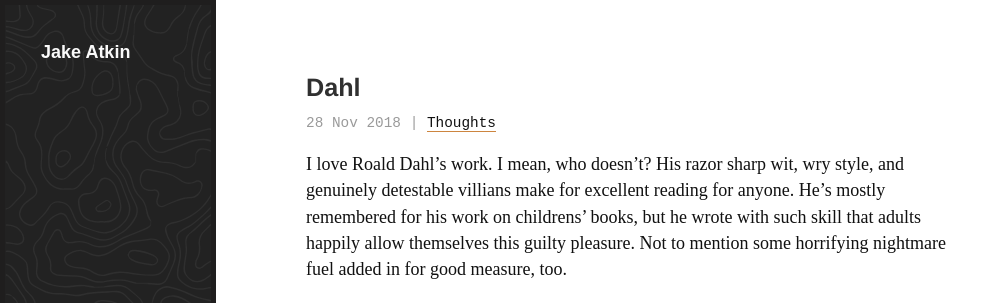
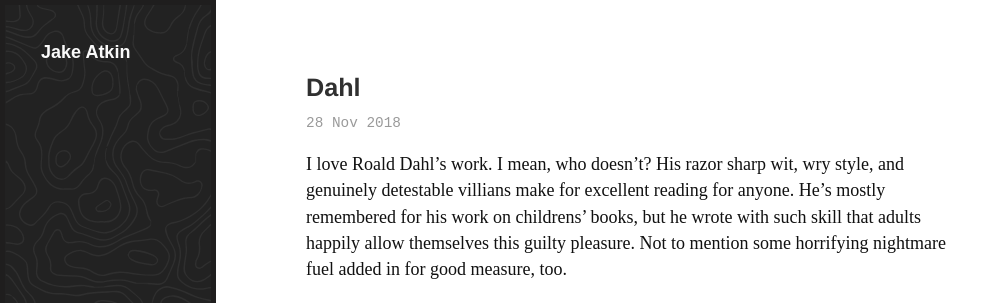
Before and after one commit to atkinja522/atkinja522.github.io, a Jekyll site: the page built from _posts/2018-11-28-Dahl.md, in a window 1280 px wide and 900 px high. Shown: the top 303 px of the window, without its empty margins (0-1007 px from the left). Built offline with Jekyll 4.4.1, drawn with Linux system fonts in a browser that asks for light colours; some web fonts are replaced.

Commit message:
updating fonts and tags

```diff
--- a/_layouts/post.html
+++ b/_layouts/post.html
@@ -4,10 +4,7 @@
 
 <div class="post">
   <h1 class="post-title">{{ page.title }}</h1>
-  <span class="post-date">{{ page.date | date_to_string }} | {% for tag in page.tags %}
-    {% capture tag_name %}{{ tag }}{% endcapture %}
-    <a href="/tag/{{ tag_name }}">{{ tag_name }}</a>
-  {% endfor %}</span>
+  <span class="post-date">{{ page.date | date_to_string }}</span>
   <span class="post-date">
 
   </span>
--- /dev/null
+++ b/public/css/fonts.css
@@ -0,0 +1,29 @@
+
+@font-face {
+    font-family: 'arnhem';
+    src: url('../../assets/fonts/arnhem_blond-webfont.woff2') format('woff2'),
+         url('../../assets/fonts/arnhem_blond-webfont.woff') format('woff');
+    font-weight: normal;
+    font-style: normal;
+}
+@font-face {
+    font-family: 'arnhem';
+    src: url('../../assets/fonts/arnhem_blonditalic-webfont.woff2') format('woff2'),
+         url('../../assets/fonts/arnhem_blonditalic-webfont.woff') format('woff');
+    font-weight: normal;
+    font-style: italic;
+}
+@font-face {
+    font-family: 'arnhem';
+    src: url('../../assets/fonts/arnhem_bold-webfont.woff2') format('woff2'),
+         url('../../assets/fonts/arnhem_bold-webfont.woff') format('woff');
+    font-weight: bold;
+    font-style: normal;
+}
+@font-face {
+    font-family: 'arnhem';
+    src: url('../../assets/fonts/arnhem_bolditalic-webfont.woff2') format('woff2'),
+         url('../../assets/fonts/arnhem_bolditalic-webfont.woff') format('woff');
+    font-weight: bold;
+    font-style: italic;
+}
--- a/public/css/main.css
+++ b/public/css/main.css
@@ -1,3 +1,4 @@
+@import url("fonts.css");
 
 * {
   -webkit-box-sizing: border-box;
```
Also changed, not shown: _drafts/2018-12-03-Down-The-Rabbit-Hole.md (deleted), assets/fonts/arnhem_blond-webfont.woff (added), assets/fonts/arnhem_blond-webfont.woff2 (added), assets/fonts/arnhem_blonditalic-webfont.woff (added), assets/fonts/arnhem_blonditalic-webfont.woff2 (added), assets/fonts/arnhem_bold-webfont.woff (added), assets/fonts/arnhem_bold-webfont.woff2 (added), assets/fonts/arnhem_bolditalic-webfont.woff (added), assets/fonts/arnhem_bolditalic-webfont.woff2 (added), 4 other files.
